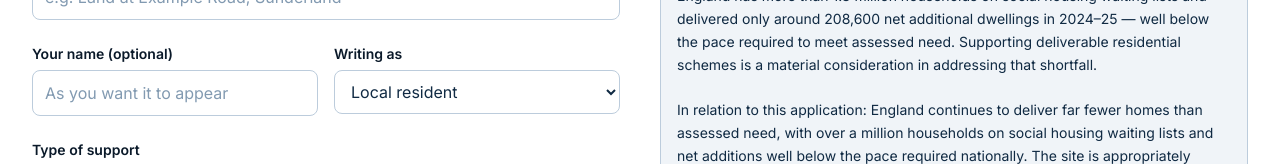
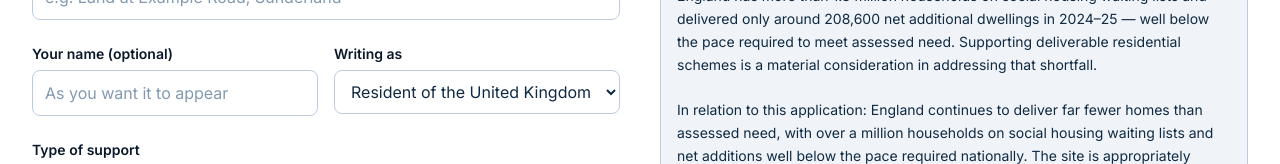
Before and after one commit to stumpyuk1/build-on, a Next.js app: page /toolkit/generator in a window 1280 px wide. Shown: the part 561-725 px from the top of the page. Built offline with nearby package versions, Linux system fonts and the light colour scheme; no server answers.

Commit message:
Letter generator: UK resident default + independence declaration

```diff
--- a/components/LetterGenerator.tsx
+++ b/components/LetterGenerator.tsx
@@ -47,7 +47,7 @@ export default function LetterGenerator() {
   const [reference, setReference] = useState("");
   const [address, setAddress] = useState("");
   const [name, setName] = useState("");
-  const [capacity, setCapacity] = useState("local resident");
+  const [capacity, setCapacity] = useState("resident of the United Kingdom");
   const [supportType, setSupportType] = useState<"full" | "conditional">("conditional");
   const [reasons, setReasons] = useState<ReasonId[]>(["need", "location"]);
   const [extra, setExtra] = useState("");
@@ -100,6 +100,10 @@ export default function LetterGenerator() {
       supportType === "full"
         ? "I support this application and ask the Council to grant planning permission."
         : "I support this application subject to appropriate design and affordable housing provision, and ask the Council to grant planning permission."
+    );
+
+    paragraphs.push(
+      "For the avoidance of doubt, I do not know the applicant, I have no financial interest in this development, and I am not connected to the construction industry."
     );
 
     return paragraphs.join("\n\n");
@@ -183,6 +187,9 @@ export default function LetterGenerator() {
               onChange={(e) => setCapacity(e.target.value)}
               className="w-full rounded-lg border border-navy-200 px-3 py-2.5 text-navy-900 focus:outline-none focus:ring-2 focus:ring-build-green/40 focus:border-build-green bg-white"
             >
+              <option value="resident of the United Kingdom">
+                Resident of the United Kingdom
+              </option>
               <option value="local resident">Local resident</option>
               <option value="local worker">Local worker</option>
               <option value="supporter of better housing supply">
@@ -296,7 +303,7 @@ export default function LetterGenerator() {
           id="generated-letter"
           readOnly
           value={letter}
-          rows={18}
+          rows={20}
           className="w-full flex-1 rounded-xl border border-navy-200 bg-navy-50 px-4 py-4 text-sm text-navy-900 leading-relaxed focus:outline-none resize-y min-h-[320px]"
         />
         <p className="mt-3 text-xs text-navy-500 leading-relaxed">
```
